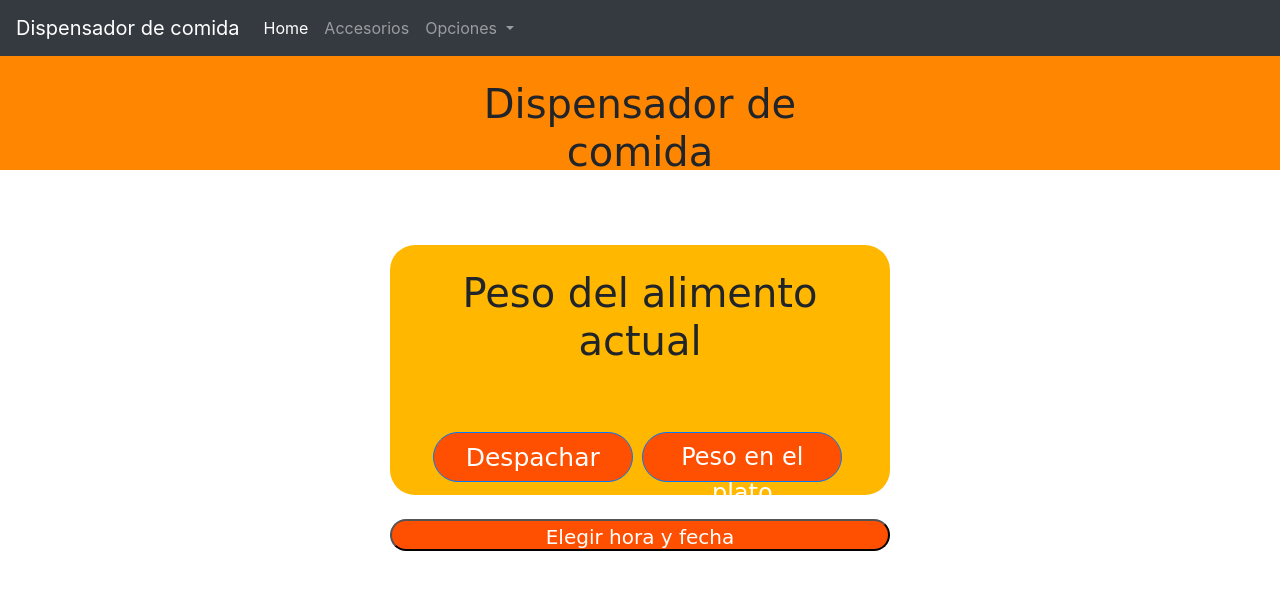
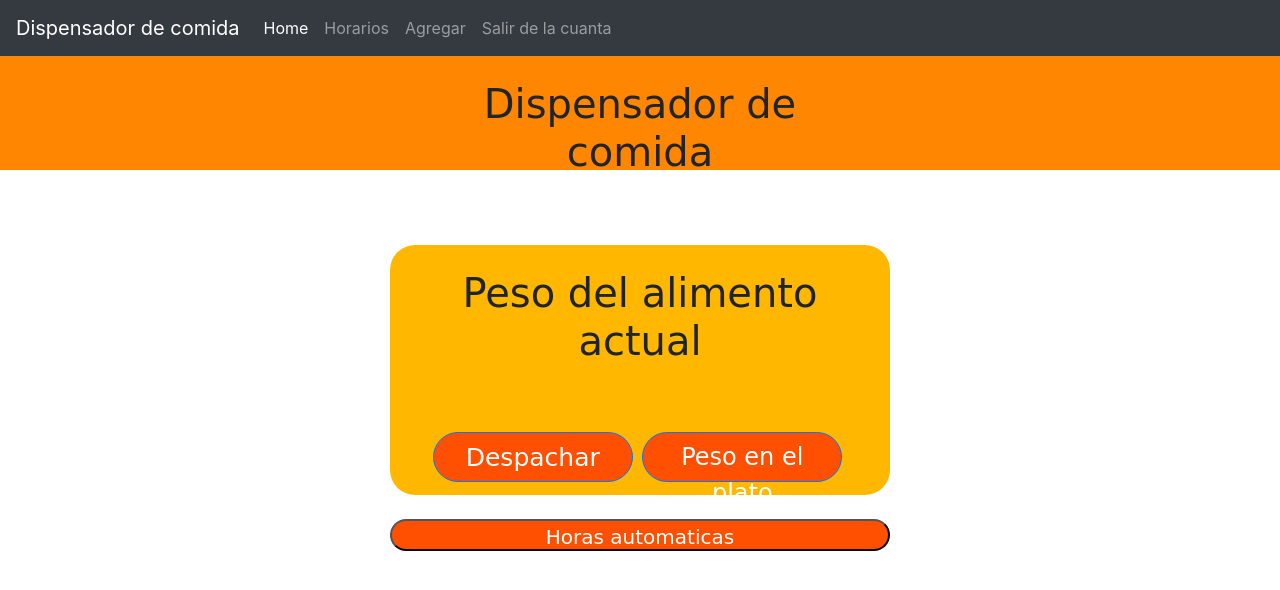
Before and after one commit to FireSoul512/AppWebDispensador, a Django app: page /index/ in a window 1280 px wide. Shown: the top 590 px of the page. Run offline with Django 3.2, Linux system fonts and the light colour scheme; some libraries are stand-ins or nearby versions.

Commit message:
Update index.html

```diff
--- a/templates/index/index.html
+++ b/templates/index/index.html
@@ -27,19 +27,13 @@
                 <a class="nav-link" href="{% url 'index' %}">Home <span class="sr-only"></span></a>
               </li>
               <li class="nav-item">
-                <a class="nav-link" href="{% url 'next' %}">Accesorios</a>
+                <a class="nav-link" href="{% url 'hora_list' %}">Horarios</a>
               </li>
-              <li class="nav-item dropdown">
-                <a class="nav-link dropdown-toggle" href="#" id="navbarDropdown" role="button" data-toggle="dropdown"
-                  aria-haspopup="true" aria-expanded="false">
-                  Opciones
-                </a>
-                <div class="dropdown-menu" aria-labelledby="navbarDropdown">
-                  <a class="dropdown-item" href="{% url 'next' %}">Activar notificaciones</a>
-                  <a class="dropdown-item" href="{% url 'configure' %}">Automatizar proceso</a>
-                  <div class="dropdown-divider"></div>
-                  <a class="dropdown-item" href="{% url 'logout' %}">Salir</a>
-                </div>
+              <li class="nav-item">
+                <a class="nav-link" href="{% url 'hora_create' %}">Agregar</a>
+              </li>
+              <li class="nav-item">
+                  <a class="nav-link" href="{%url 'logout'%}">Salir de la cuanta</a>
               </li>
             </ul>
           </div>
@@ -99,7 +93,7 @@
           <p style="
                     height: 10px;
                     color: white; font-size: 20px; margin-top: 0px;
-                     ">Elegir hora y fecha</p>
+                     ">Horas automaticas</p>
         </button>
       </div>
       </form>
```
